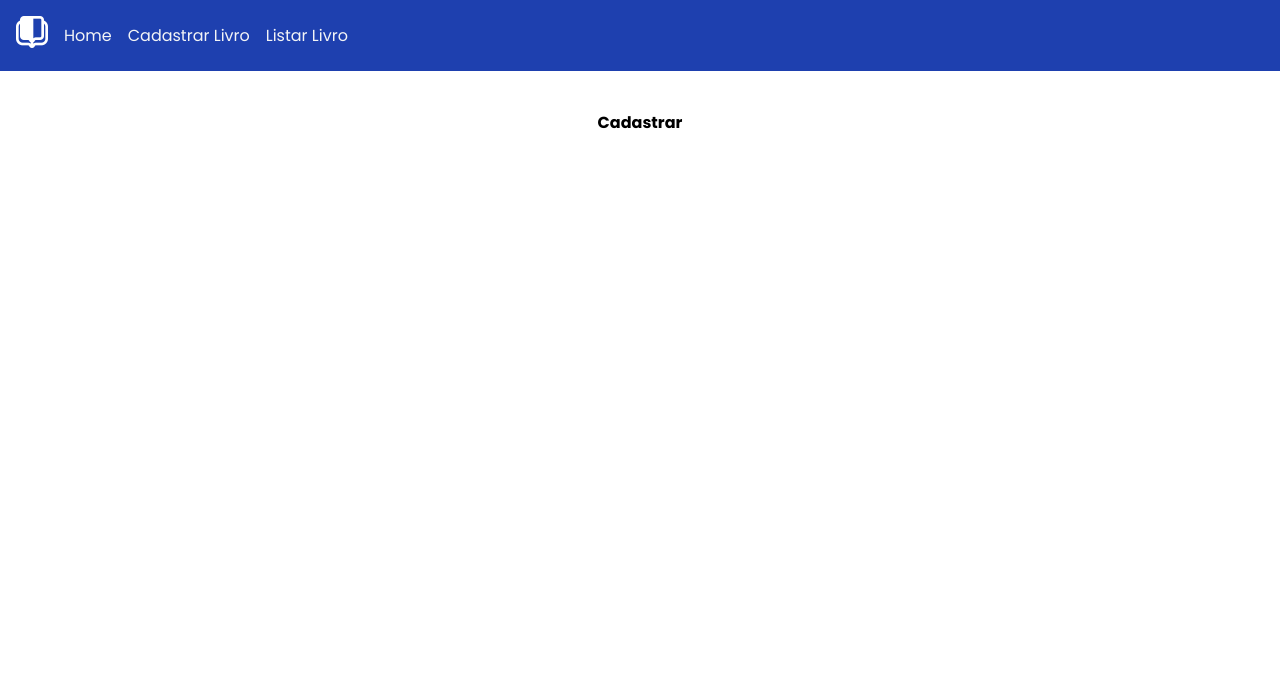
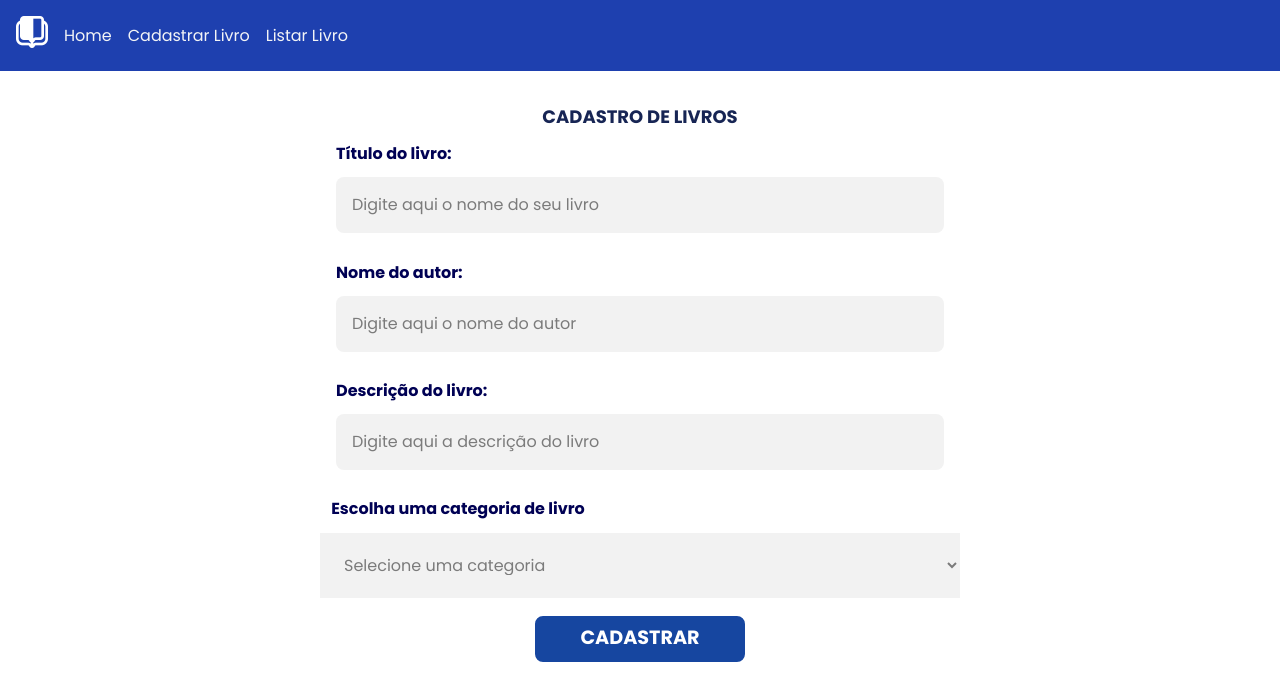
Before and after one commit to MahFLima/pw3-mariana-app-lib, a React (Vite) app: page /createBooks in a window 1280 px wide. Shown: the top 700 px of the page. Built offline with nearby package versions, Linux system fonts and the light colour scheme.

Commit message:
update 1709

```diff
--- a/src/components/NavBar.jsx
+++ b/src/components/NavBar.jsx
@@ -6,7 +6,7 @@ function NavBar() {
 
   return (
     <>
-      <nav className="flex justify-between bg-blue-800 p-4 text-gray-100">
+      <nav className="flex justify-between bg-blue-800 p-4 text-gray-100 ">
         <ul className="hidden tablet:flex items-center justify-between">
           <li className="mr-4">
             <button>
--- /dev/null
+++ b/src/components/forms/Button/index.jsx
@@ -0,0 +1,13 @@
+import React from 'react';
+
+import styles from './styles.module.css';
+
+function Button({rotulo}) {
+  return (
+    <div>
+      <button className={styles.btn}>{rotulo}</button>
+    </div>
+  );
+}
+
+export default Button;
--- /dev/null
+++ b/src/components/forms/Button/styles.module.css
@@ -0,0 +1,17 @@
+.btn{
+    background-color: #1646A0;
+    color: #FFF;
+    padding: 0 45px;
+    border: 2px solid #FFF;
+    border-radius: 10px;
+    height: 50px;
+    text-transform: uppercase;
+    font-weight: bold;
+    font-size: 1.2em;
+    cursor: pointer;
+    transition: .4s;
+}
+
+.btn:hover{
+    background-color: #16A026;
+}
--- /dev/null
+++ b/src/components/forms/Input/index.jsx
@@ -0,0 +1,19 @@
+import React from 'react';
+
+import styles from './styles.module.css';
+
+function Input({type, text, name, placeHolder}) {
+  return (
+    <div className={styles.form_control}>
+      <label htmlFor={name}>{text}</label>
+      <input
+        type={type}
+        name={name}
+        id={name}
+        placeholder={placeHolder}
+      />
+    </div>
+  );
+}
+
+export default Input;
--- /dev/null
+++ b/src/components/forms/Input/styles.module.css
@@ -0,0 +1,26 @@
+.form_control{
+    width: 100%;
+    max-width: 40rem;
+    display: flex;
+    flex-direction: column;
+    margin-bottom: 1em;
+    padding: 0 1rem;
+}
+
+.form_control label{
+    padding: .7em 0;
+    border-radius: 0;
+    color: #000154;
+    font-weight: bold;
+}
+
+.form_control input{
+    padding: 1rem;
+    width: 100%;
+    background-color: #f2f2f2;
+    border-radius: .5rem;
+}
+
+.form_control input::placeholder{
+    color: #7B7B7B;
+}
--- /dev/null
+++ b/src/components/forms/Select/index.jsx
@@ -0,0 +1,20 @@
+import React from "react";
+
+import styles from "./styles.module.css";
+
+function Select({ name, text }) {
+  return (
+    <div className={styles.form_control}>
+      <label htmlFor={name}>{text}</label>
+      <select name={name} id={name}>
+        <option>Selecione uma categoria</option>
+        <option>Ficção ciêntífica</option>
+        <option>Fantasia heroica</option>
+        <option>Suspense</option>
+        <option>Terror</option>
+      </select>
+    </div>
+  );
+}
+
+export default Select;
--- /dev/null
+++ b/src/components/forms/Select/styles.module.css
@@ -0,0 +1,24 @@
+.form_control{
+    width: 100%;
+    max-width: 40rem;
+    display: flex;
+    flex-direction: column;
+    margin-bottom: 1em;
+}
+
+.form_control label{
+    padding: .7em;
+    border-radius: 0;
+    border: none;
+    color: #000154;
+    font-weight: bold;
+}
+
+.form_control select{
+    width: 100%;
+    padding: 20px;
+    border-radius: 0;
+    border: none;
+    color: #7B7B7B;
+    background-color: #f2f2f2;
+}
--- a/src/pages/Cadastrar.jsx
+++ b/src/pages/Cadastrar.jsx
@@ -1,10 +1,37 @@
 import React from 'react';
-import { Link } from 'react-router-dom';
+import Input from '../components/forms/Input';
+import Select from '../components/forms/Select';
+import Button from '../components/forms/Button';
 
 function Cadastrar() {
   return (
-    <main className='flex flex-col items-center mt-10'>
-      <strong className='text-base'>Cadastrar</strong>
+    <main className='flex flex-col items-center mt-8'>
+      <strong className='text-blue-950 text-lg'>
+        CADASTRO DE LIVROS
+      </strong>
+      <Input
+        type="text"
+        text="Título do livro:"
+        name="txt_livro"
+        placeHolder="Digite aqui o nome do seu livro"
+      />
+      <Input
+        type="text"
+        text="Nome do autor:"
+        name="txt_autor"
+        placeHolder="Digite aqui o nome do autor"
+      />
+      <Input
+        type="text"
+        text="Descrição do livro:"
+        name="txt_descricao"
+        placeHolder="Digite aqui a descrição do livro"
+      />
+      <Select
+        name="categoria"
+        text="Escolha uma categoria de livro"
+      />
+      <Button rotulo="Cadastrar"/>
     </main>
 
   );
--- a/src/pages/Home.jsx
+++ b/src/pages/Home.jsx
@@ -4,7 +4,7 @@ function Home() {
   return (
     <main className='flex flex-col items-center justify-center p-4'>
       <strong className='text-2xl mb-1'>Bem Vindo ao&nbsp;
-        <span className='text-blue-500'>
+        <span className='text-blue-800'>
           LIBRI
         </span>
       </strong>
--- a/src/pages/ListBooks.jsx
+++ b/src/pages/ListBooks.jsx
@@ -1,10 +1,10 @@
 import React from "react";
 import CardBooks from "../components/CardBook";
 import imagem from "../assets/livros/cavernas_aco.jpg";
-import data from "../utils/dados";
+import data from "../utils/dados"
 
 function ListBooks() {
-  console.log(data);
+
   return (
     <main className="flex flex-col items-center gap-8 pt-8">
       <div className="flex gap-4 flex-wrap justify-center">
--- a/src/pages/PageBook.jsx
+++ b/src/pages/PageBook.jsx
@@ -5,7 +5,7 @@ function PageBook() {
   return (
     <main className='flex flex-col items-center mt-10'>
       <strong className='text-base'>Pagina do Livro</strong>
-      <Link to="/list-books">Voltar</Link>
+      <Link to="/listBooks">Voltar</Link>
     </main>
 
   );
```
